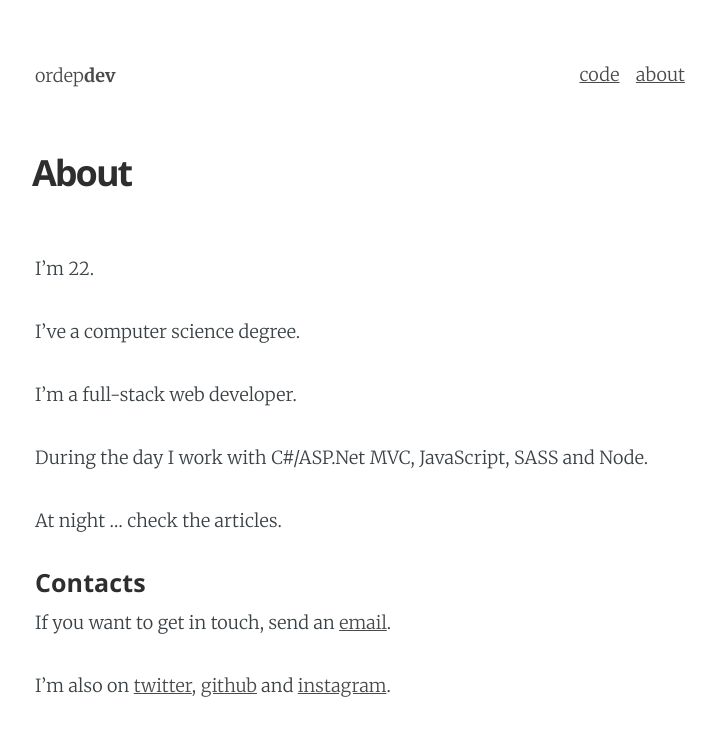
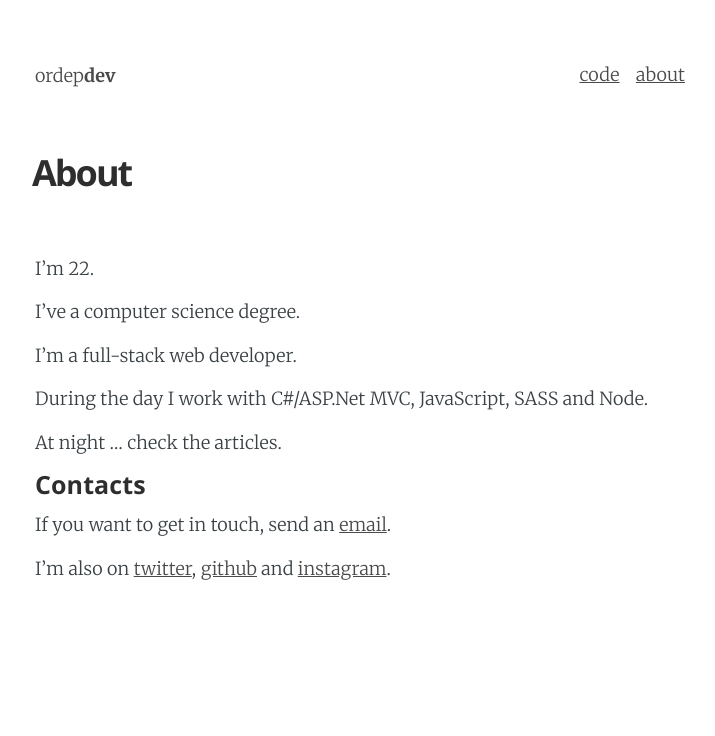
Before and after one commit to ordepdev/ordepdev.github.io, a Jekyll site: the page built from about.md, in a window 1280 px wide. Shown: the top 736 px of the page, without its empty margins (280-995 px from the left). Built offline with Jekyll 4.4.1, drawn with Linux system fonts in a browser that asks for light colours; Markdown is read by kramdown in place of the engine named in the settings.

Commit message:
margin p

```diff
--- a/assets/css/main.scss
+++ b/assets/css/main.scss
@@ -65,3 +65,7 @@ header {
 h1 {
   font-size: 32px;
 }
+
+p {
+  margin-bottom: 12px;
+}
```
